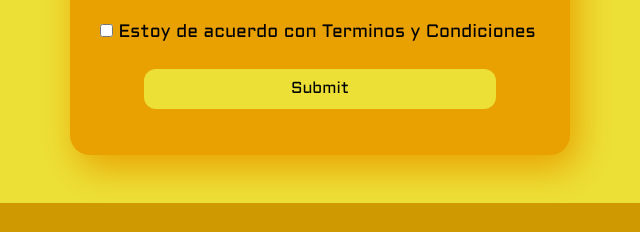
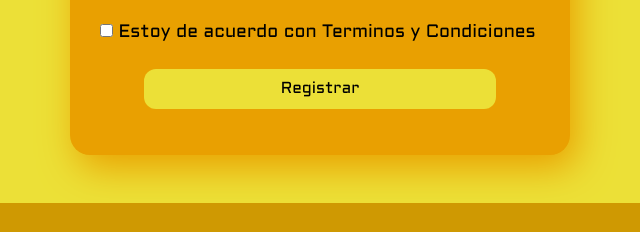
Before and after one commit to GiselRegalado/Registro, a plain HTML site: page index.html in a window 1280 px wide. Shown: the part 459-691 px from the top of the page, 320-960 px from the left. Drawn offline with Linux system fonts and the light colour scheme; files whose address does not match are found by name.

Commit message:
Update index.html

```diff
--- a/index.html
+++ b/index.html
@@ -46,7 +46,7 @@
     <p><input type="checkbox"> Estoy de acuerdo con <a href="#">Terminos y Condiciones</a></p>
     </div>
     <a href="https://giselregalado.github.io/Login/">
-    <input class="botons" id="btn-env" type="submit"  >
+    <input class="botons" id="btn-env" type="submit" value="Registrar" >
     </a>
     </form>
   </section>
```
